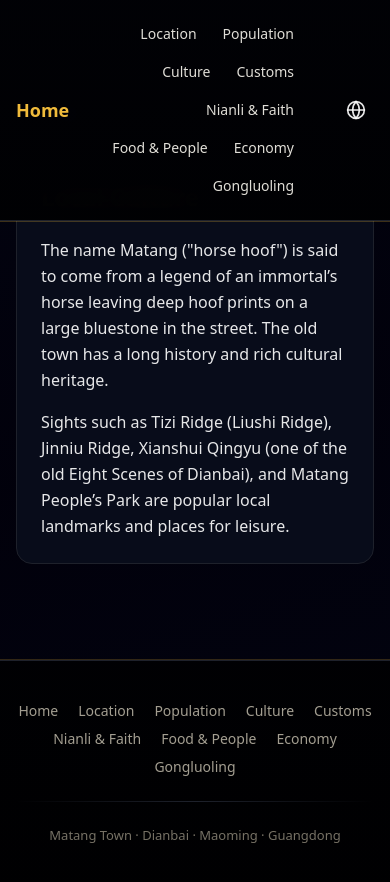
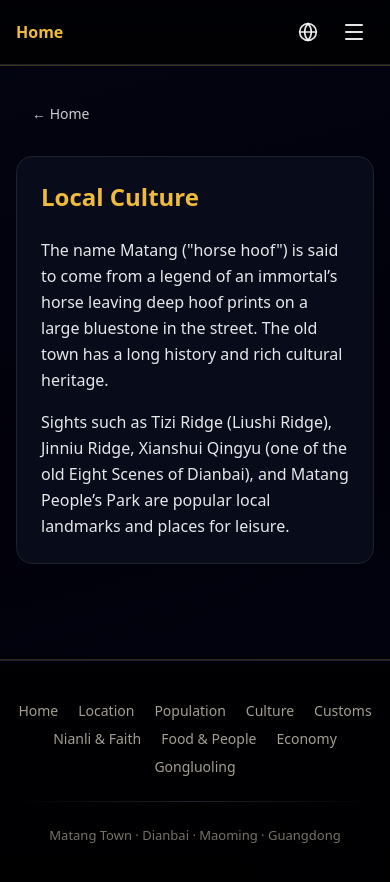
Before and after one commit to fundgao/awesome-prompts, a Next.js app: page /en/culture in a window 390 px wide. Shown: the top 882 px of the page. Built offline with nearby package versions, Linux system fonts and the light colour scheme.

Commit message:
fix: 移动端导航菜单可见与关闭按钮可点击

```diff
--- a/src/app/[locale]/page.tsx
+++ b/src/app/[locale]/page.tsx
@@ -4,9 +4,6 @@ import { getTranslations } from "next-intl/server";
 import { Nav } from "@/components/home/Nav";
 import { Hero } from "@/components/home/Hero";
 import { Footer } from "@/components/home/Footer";
-import { Link } from "@/i18n/navigation";
-import { SECTION_IDS } from "@/data/matang";
-import { Button } from "@/components/ui/button";
 
 type Props = { params: Promise<{ locale: string }> };
 
@@ -14,7 +11,6 @@ export default async function HomePage({ params }: Props) {
   const { locale } = await params;
   setRequestLocale(locale);
   const t = await getTranslations("home");
-  const tNav = await getTranslations("nav");
 
   return (
     <div className="min-h-screen">
@@ -65,13 +61,6 @@ export default async function HomePage({ params }: Props) {
               />
             </div>
           </div>
-          <div className="mt-12 flex flex-wrap gap-3">
-            {SECTION_IDS.map((id) => (
-              <Button key={id} asChild variant="outline" className="matang-btn-outline">
-                <Link href={`/${id}`}>{tNav(id)}</Link>
-              </Button>
-            ))}
-          </div>
         </section>
         <Footer />
       </main>
--- a/src/components/home/Nav.tsx
+++ b/src/components/home/Nav.tsx
@@ -1,36 +1,15 @@
 import { getTranslations } from "next-intl/server";
 import { SECTION_IDS } from "@/data/matang";
-import { LocaleSwitcher } from "./LocaleSwitcher";
-import { Link } from "@/i18n/navigation";
+import { NavBar } from "./NavBar";
 
 export async function Nav() {
   const t = await getTranslations("nav");
+  const navItems = SECTION_IDS.map((id) => ({ id, label: t(id) }));
 
   return (
-    <header className="matang-nav fixed left-0 right-0 top-0 z-50 py-4">
-      <nav className="mx-auto flex max-w-6xl items-center justify-between gap-6 px-4 sm:px-6 lg:px-8">
-        <Link
-          href="/"
-          className="matang-nav-home shrink-0 text-lg transition-colors"
-        >
-          {t("home")}
-        </Link>
-        <ul className="flex flex-1 flex-wrap items-center justify-end gap-0.5 sm:gap-1">
-          {SECTION_IDS.map((id) => (
-            <li key={id}>
-              <Link
-                href={`/${id}`}
-                className="matang-nav-link block rounded-lg px-3 py-2 text-sm transition-colors sm:px-4"
-              >
-                {t(id)}
-              </Link>
-            </li>
-          ))}
-        </ul>
-        <div className="shrink-0 pl-2">
-          <LocaleSwitcher />
-        </div>
-      </nav>
-    </header>
+    <NavBar
+      homeLabel={t("home")}
+      navItems={navItems}
+    />
   );
 }
--- /dev/null
+++ b/src/components/home/NavBar.tsx
@@ -0,0 +1,106 @@
+"use client";
+
+import { useState, useEffect } from "react";
+import { Link } from "@/i18n/navigation";
+import { Menu, X } from "lucide-react";
+import { LocaleSwitcher } from "./LocaleSwitcher";
+
+type NavItem = { id: string; label: string };
+
+type Props = {
+  homeLabel: string;
+  navItems: NavItem[];
+};
+
+export function NavBar({ homeLabel, navItems }: Props) {
+  const [mobileOpen, setMobileOpen] = useState(false);
+
+  useEffect(() => {
+    if (mobileOpen) {
+      document.body.style.overflow = "hidden";
+    } else {
+      document.body.style.overflow = "";
+    }
+    return () => {
+      document.body.style.overflow = "";
+    };
+  }, [mobileOpen]);
+
+  return (
+    <>
+      <header className="matang-nav fixed left-0 right-0 top-0 z-[110] py-3 sm:py-4">
+        <nav className="mx-auto flex max-w-6xl items-center justify-between gap-4 px-4 sm:px-6 lg:px-8">
+          <Link
+            href="/"
+            className="matang-nav-home shrink-0 text-base font-semibold transition-colors sm:text-lg"
+            onClick={() => setMobileOpen(false)}
+          >
+            {homeLabel}
+          </Link>
+
+          {/* 桌面端：横向链接 + 语言切换 */}
+          <ul className="hidden flex-1 flex-wrap items-center justify-end gap-0.5 md:flex sm:gap-1">
+            {navItems.map(({ id, label }) => (
+              <li key={id}>
+                <Link
+                  href={`/${id}`}
+                  className="matang-nav-link block rounded-lg px-3 py-2 text-sm transition-colors sm:px-4"
+                >
+                  {label}
+                </Link>
+              </li>
+            ))}
+          </ul>
+          <div className="hidden shrink-0 pl-2 md:block">
+            <LocaleSwitcher />
+          </div>
+
+          {/* 移动端：汉堡按钮 */}
+          <div className="flex shrink-0 items-center gap-2 md:hidden">
+            <LocaleSwitcher />
+            <button
+              type="button"
+              onClick={() => setMobileOpen((v) => !v)}
+              className="flex size-10 items-center justify-center rounded-lg text-white/90 transition-colors hover:bg-white/10 hover:text-white"
+              aria-label={mobileOpen ? "关闭菜单" : "打开菜单"}
+              aria-expanded={mobileOpen}
+            >
+              {mobileOpen ? <X className="size-6" /> : <Menu className="size-6" />}
+            </button>
+          </div>
+        </nav>
+      </header>
+
+      {/* 移动端：展开的菜单面板（独立于 header，避免 z-index 被遮挡） */}
+      {mobileOpen && (
+        <div
+          className="fixed inset-0 z-[100] md:hidden"
+          aria-hidden="false"
+        >
+          {/* 遮罩：从导航栏下方开始，盖住整页 */}
+          <div
+            className="absolute inset-0 top-14 bg-black/80 backdrop-blur-sm sm:top-16"
+            onClick={() => setMobileOpen(false)}
+            aria-hidden
+          />
+          {/* 菜单内容：紧贴导航栏下方，保证在遮罩之上、文字清晰 */}
+          <div className="absolute left-0 right-0 top-14 z-10 max-h-[calc(100vh-4rem)] overflow-y-auto border-t border-white/10 bg-[oklch(0.08_0.03_270)] sm:top-16">
+            <ul className="flex flex-col px-2 py-3">
+              {navItems.map(({ id, label }) => (
+                <li key={id}>
+                  <Link
+                    href={`/${id}`}
+                    className="block rounded-lg px-4 py-3.5 text-base font-medium text-white transition-colors hover:bg-white/10 hover:text-[var(--matang-gold)]"
+                    onClick={() => setMobileOpen(false)}
+                  >
+                    {label}
+                  </Link>
+                </li>
+              ))}
+            </ul>
+          </div>
+        </div>
+      )}
+    </>
+  );
+}
```
